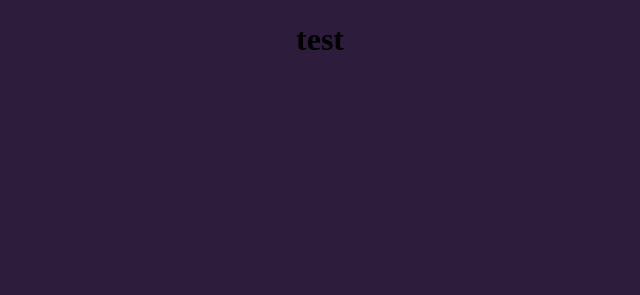
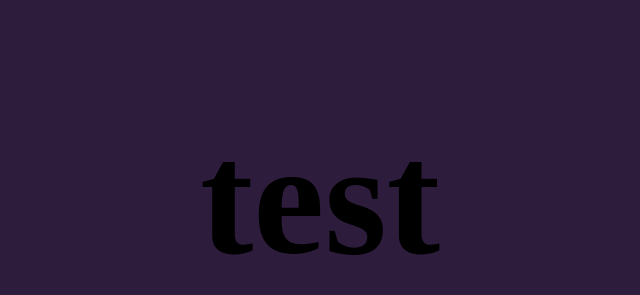
Before and after one commit to snirly/snirly.github.io, a plain HTML site: page index.html in a window 1280 px wide. Shown: the whole page, without its empty margins (320-960 px from the left). Drawn offline with Linux system fonts and the light colour scheme.

Commit message:
Update index.css

```diff
--- a/index.css
+++ b/index.css
@@ -3,4 +3,5 @@ body{
 }
 h1{
     text-align: center;
+    font-size: 1000%;
 }
```
